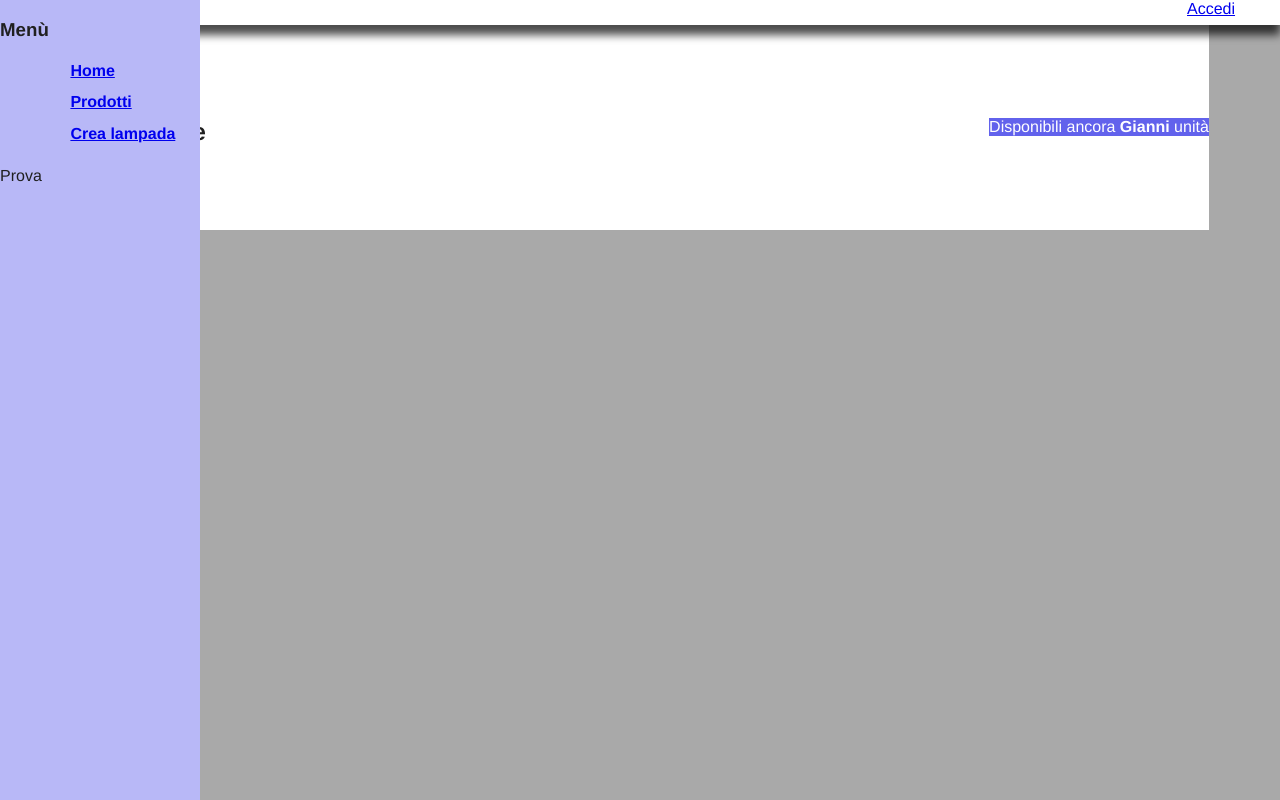
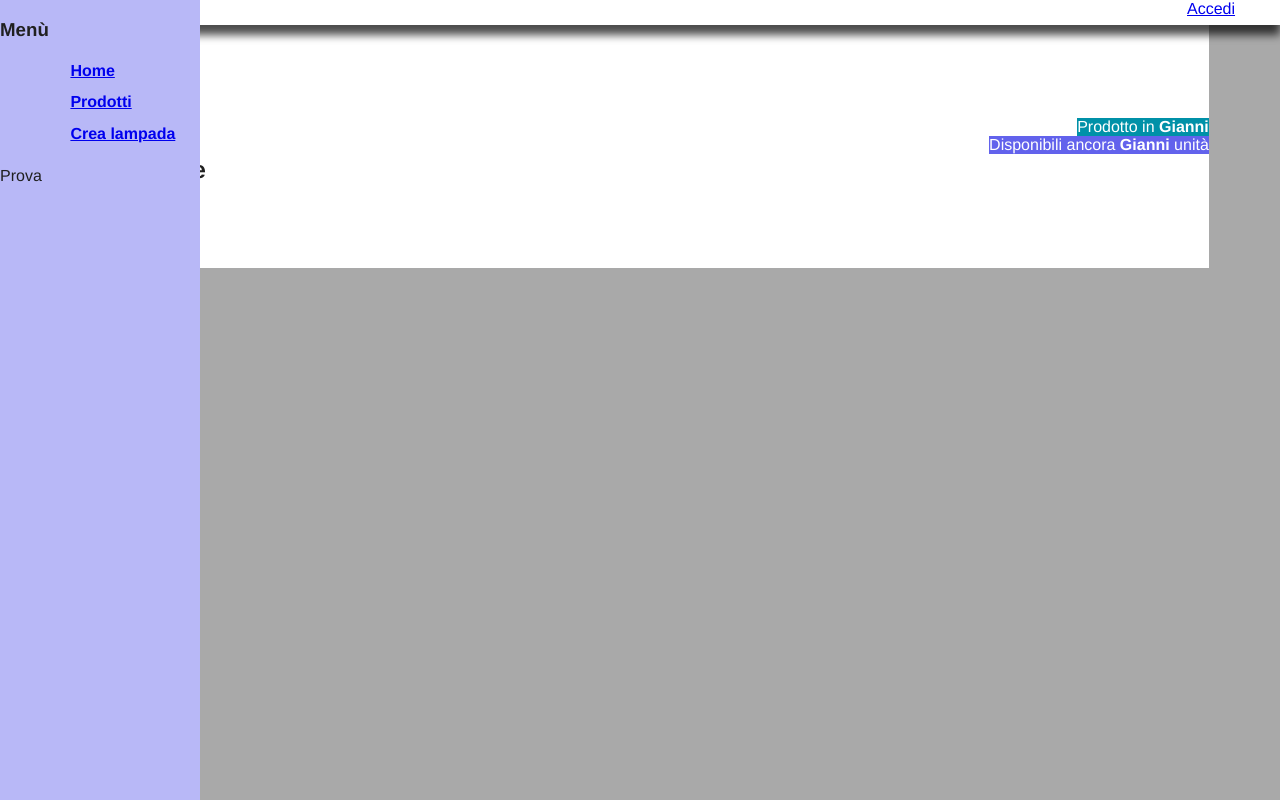
Before and after one commit to Polpetta/basidati2015, a PHP site: page /details.php?id=1 in a window 1280 px wide. Run offline with PHP 8.4, Linux system fonts and the light colour scheme.

Commit message:
Aggiunta categoria nel dettaglio del prodotto.

```diff
--- a/css/details.css
+++ b/css/details.css
@@ -3,3 +3,9 @@
     background-color: #6262EC;
     color: #FFF;
 }
+
+#cat {
+    float: right;
+    background-color: #0091A8;
+    color: #FFF;
+}
--- a/details.php
+++ b/details.php
@@ -13,6 +13,7 @@ if (!isset($Pid)){
      "Qta" => getInfo ("Quantità",$Pid),
      "IVA" => getInfo ("PercentualeIVA",$Pid),
      "Costo" => getInfo ("Costo",$Pid),
+     "Categoria" => getInfo ("Categoria",$Pid),
      );
 }
 
@@ -49,6 +50,10 @@ function getInfo($attribute="*",$product){
                     echo $product["Nome"];
                 ?>
             </h1>
+            <div id="cat">
+                Prodotto in <b><?php echo $product["Categoria"];?></b>
+            </div>
+            <br>
             <div id="qta">
                 Disponibili ancora <b><?php echo $product["Qta"];?> </b> unit&agrave;
             </div>
```
